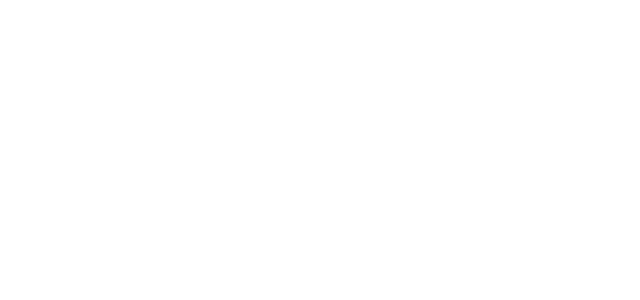
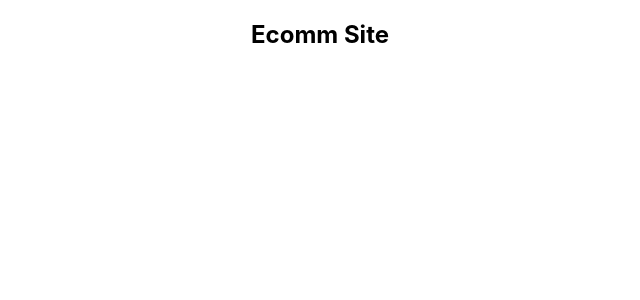
Before and after one commit to vinusingh36/ecommsite, a React (Create React App) app: page / in a window 1280 px wide. Shown: the top 300 px of the page, without its empty margins (320-960 px from the left). Built offline with nearby package versions, Linux system fonts and the light colour scheme.

Commit message:
Basic Structure Completed

```diff
--- a/public/index.html
+++ b/public/index.html
@@ -1,14 +1,12 @@
 <!DOCTYPE html>
 <html lang="en">
+
 <head>
   <meta charset="utf-8" />
-    <link rel="icon" href="%PUBLIC_URL%/favicon.ico" />
+  <link rel="icon" href="%PUBLIC_URL%/ecommlogo.png" />
   <meta name="viewport" content="width=device-width, initial-scale=1" />
   <meta name="theme-color" content="#000000" />
-    <meta
-      name="description"
-      content="Web site created using create-react-app"
-    />
+  <meta name="description" content="Web site created using create-react-app" />
   <link rel="apple-touch-icon" href="%PUBLIC_URL%/logo192.png" />
   <!--
       manifest.json provides metadata used when your web app is installed on a
@@ -24,8 +22,9 @@
       work correctly both with client-side routing and a non-root public URL.
       Learn how to configure a non-root public URL by running `npm run build`.
     -->
-    <title>React App</title>
+  <title>Ecomm Site</title>
 </head>
+
 <body>
   <noscript>You need to enable JavaScript to run this app.</noscript>
   <div id="root"></div>
@@ -40,4 +39,5 @@
       To create a production bundle, use `npm run build` or `yarn build`.
     -->
 </body>
+
 </html>
--- a/src/App.js
+++ b/src/App.js
@@ -4,7 +4,7 @@ import './App.css';
 function App() {
   return (
     <div className="App">
-
+      <h2>Ecomm Site</h2>
     </div>
   );
 }
```
Also changed, not shown: src/Pages/HomePage.jsx (added, +11 -0 lines), public/ecommlogo.png (added), src/Redux/Store.jsx (added), src/Redux/actionTypes.jsx (added), src/Redux/actions.jsx (added), src/Redux/api.jsx (added), 1 other file (tests, documents, lock files or other folders). Lines whose indentation alone changed are shown as unchanged.
